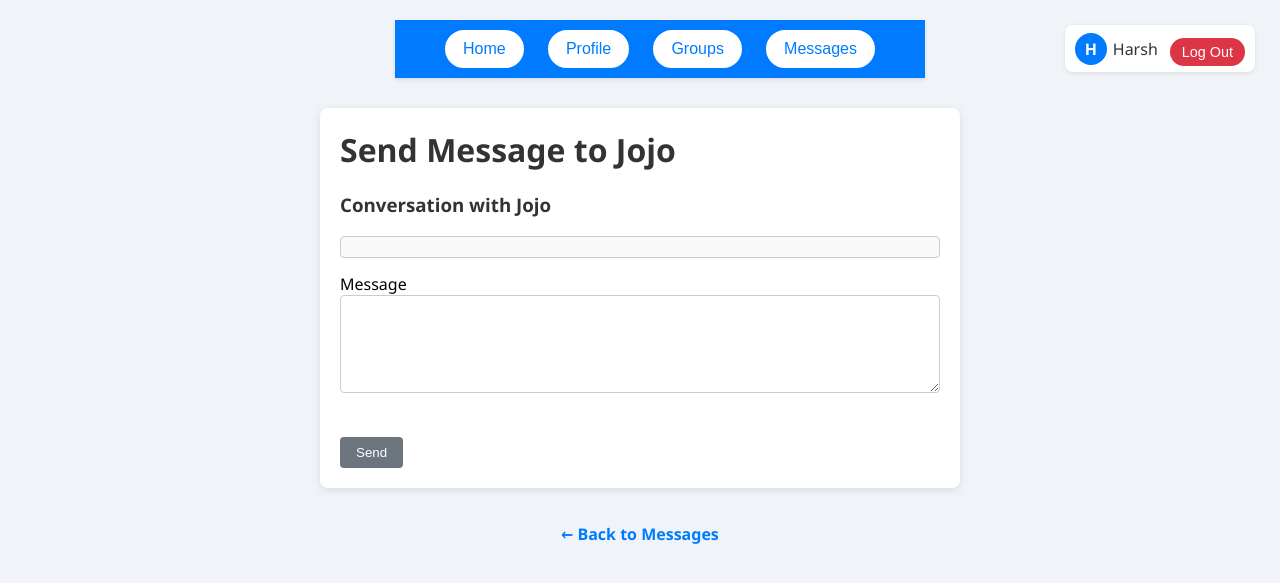
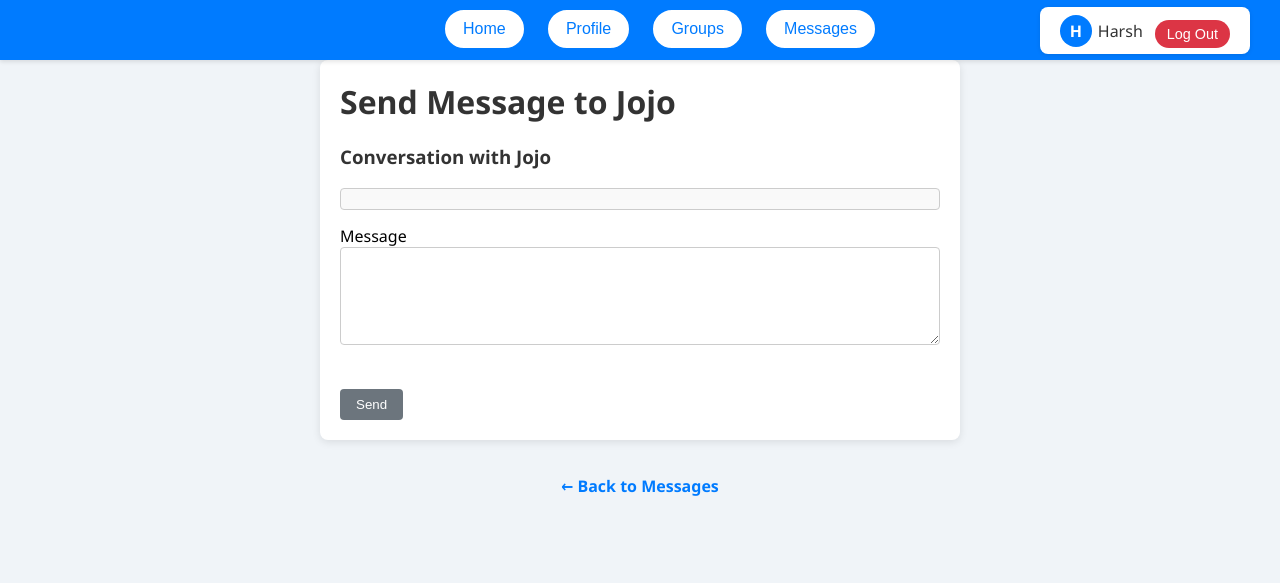
Before and after one commit to harshx1427/southern-study-scheduler, a Flask app: page /message/4 in a window 1280 px wide. Shown: the top 583 px of the page. Run offline with Flask 3, Linux system fonts and the light colour scheme; a user stored in the database is signed in; data comes from the database, SQL or seed files in the repository; both versions use the stored data as it was after the commit.

Commit message:
I fixed the Ui for message.html and message_user_styles.css ...again

```diff
--- a/app/static/message_user_styles.css
+++ b/app/static/message_user_styles.css
@@ -9,6 +9,7 @@ body {
   margin: 0;
   padding: 20px;
   background-color: #f0f4f8;
+  padding-top: 60px;
 }
 
 /* Top menu bar */
@@ -19,6 +20,12 @@ body {
   background-color: #007bff; /* Blue background */
   padding: 10px 20px;
   box-shadow: 0 2px 4px rgba(0,0,0,0.1);
+  position: fixed;
+  top: 0;
+  left: 0;
+  right: 0;              /* ensures it stretches all the way across */
+  height: 40px;          /* pick a height */
+  z-index: 1000;         /* sit on top of everything else */
 }
 .menu a {
   margin: 0 10px;
@@ -42,16 +49,17 @@ body {
 
 /* User info area */
 .user-area {
-  position: absolute;
-  top: 25px;
-  right: 25px;
+  position: fixed;
+  top: 7px; /* inside that 60px header—tweak as needed */
+  right: 30px;
   display: flex;
   align-items: center;
   gap: 12px;
   background-color: #ffffff;
-  padding: 6px 10px;
+  padding: 6px 20px;
   border-radius: 8px;
   box-shadow: 0 1px 4px rgba(0,0,0,0.1);
+  z-index: 1001;         /* above the .menu */
 }
 .user-info {
   display: flex;
```
Also changed, not shown: app/templates/message.html (+4 -4 lines), instance/study_scheduler.db.
